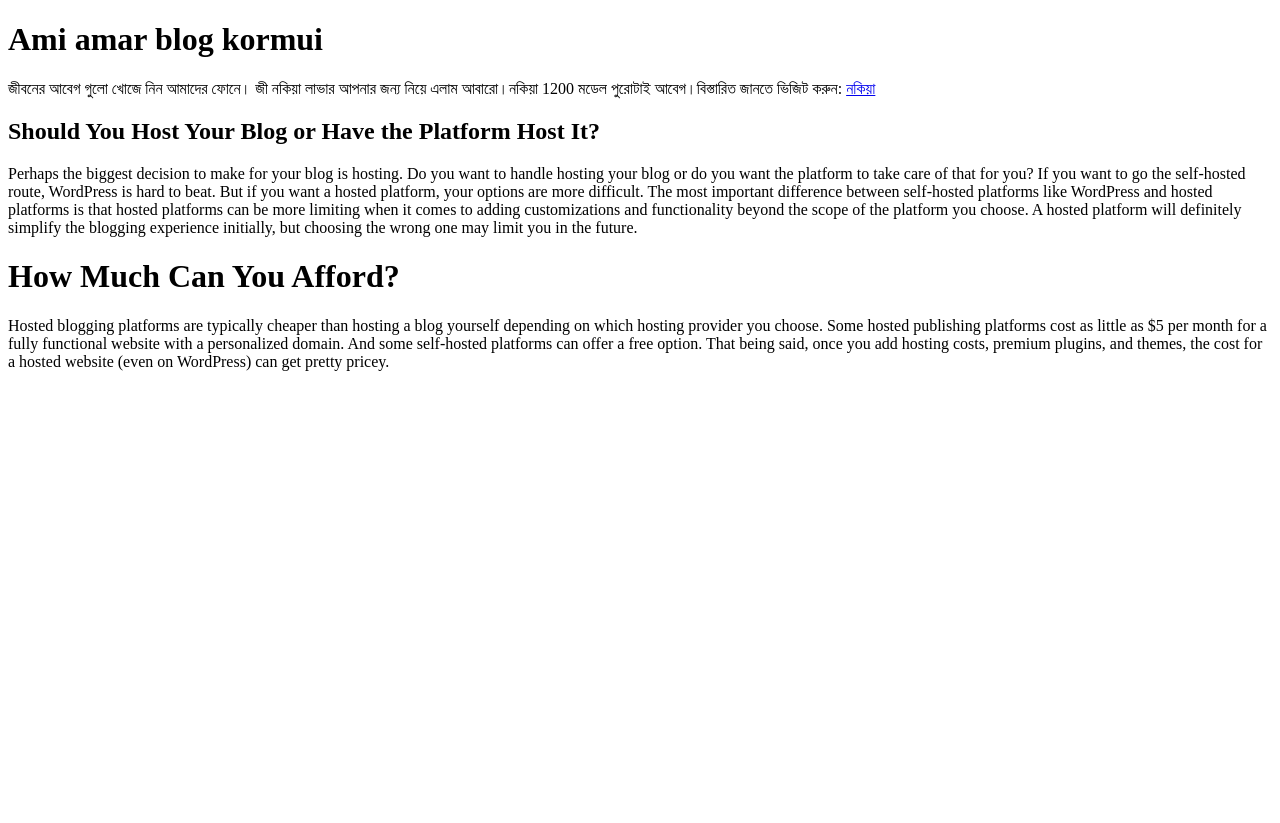
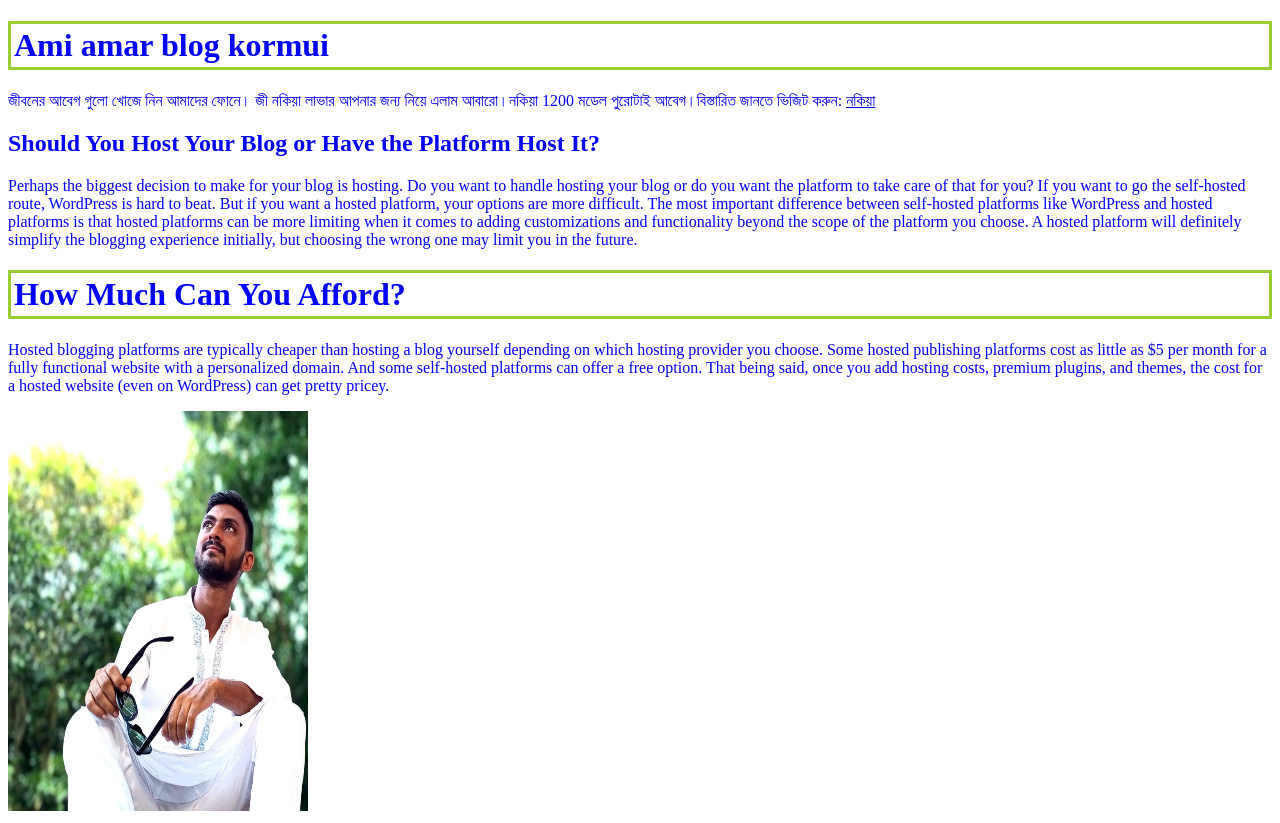
Before and after one commit to Jahidhasan06/amar-blog, a plain HTML site: page index.html in a window 1280 px wide. Before the commit the page ends 800 px from the top, so only its background shows below. Drawn offline with Linux system fonts and the light colour scheme.

Commit message:
picture added commit

```diff
--- a/amar.css
+++ b/amar.css
@@ -1,2 +1,8 @@
-div{background-color: salmon snow;}
-p{border: 12px solid darkcyan;}
+h1{border: 3px solid yellowgreen;
+border-radius:1px;
+padding: 3px;
+margin: 2px 3.3 px ;}
+div{color: blue;}
+p{box-shadow: 8px snow saddlebrown;}
+img{width:300px;
+height: 400px;}
--- a/index.html
+++ b/index.html
@@ -4,9 +4,10 @@
     <meta charset="UTF-8">
     <meta name="viewport" content="width=device-width, initial-scale=1.0">
     <title>Amar blog</title>
+<link rel="stylesheet" href="amar.css">
 </head>
 <body>
-    <div> <h1>Ami amar blog kormui</h1>
+    <div class="one"> <h1>Ami amar blog kormui</h1>
         <p>জীবনের আবেগ গুলো খোজে নিন আমাদের ফোনে। জী নকিয়া লাভার  আপনার জন্য নিয়ে এলাম আবারো।নকিয়া 1200 মডেল পুরোটাই আবেগ।বিস্তারিত জানতে ভিজিট করুন:
     <a href="https://shwapnerhat.com/nokia1200/">নকিয়া</a> </p></div>
     <div>
@@ -17,5 +18,6 @@
         <h1>How Much Can You Afford?</h1>
         <p>Hosted blogging platforms are typically cheaper than hosting a blog yourself depending on which hosting provider you choose. Some hosted publishing platforms cost as little as $5 per month for a fully functional website with a personalized domain. And some self-hosted platforms can offer a free option. That being said, once you add hosting costs, premium plugins, and themes, the cost for a hosted website (even on WordPress) can get pretty pricey.</p>
     </div>
+<img src="jahid.jpg">
 </body>
 </html>
```
Also changed, not shown: jahid.jpg (added).
